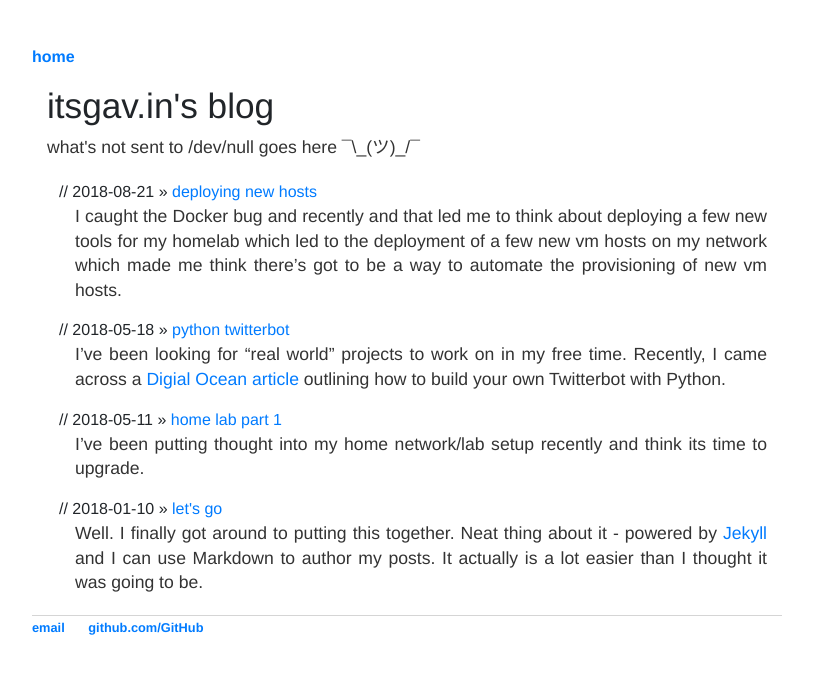
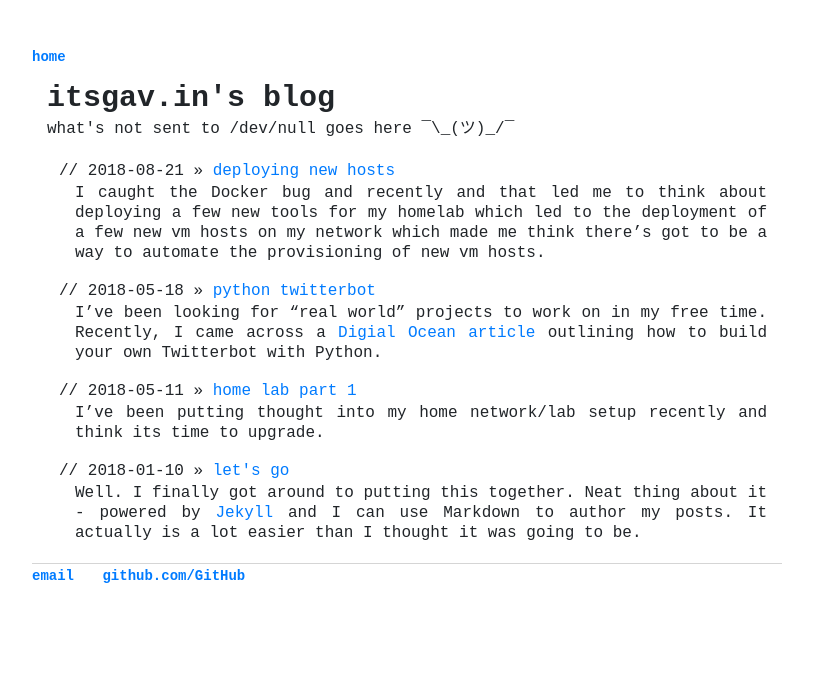
Before and after one commit to nivagator/nivagator.github.io, a Jekyll site: the page built from index.html, in a window 1280 px wide. Shown: the top 674 px of the page, without its empty margins (233-1046 px from the left). Built offline with Jekyll 4.4.1, drawn with Linux system fonts in a browser that asks for light colours.

Commit message:
update main.css for monospace

```diff
--- a/css/main.css
+++ b/css/main.css
@@ -2,14 +2,33 @@ body {
     margin: 45px auto 30px auto;
     max-width: 750px;
     text-align: justify;
-    font-family:'Helvetica', 'Arial', 'Sans-Serif';
+    font-family:monospace;
+    font-size: 16px;
     line-height: 1.5em;
 }
+h1 {
+    font-size: 30px;
+    font-style: normal;
+    font-variant: normal;
+    font-weight: 700;
+    line-height: 26.4px;
+}
+h3 {
+    font-style: normal;
+    font-variant: normal;
+    font-weight: 700;
+    line-height: 15.4px; }
+p {
+    font-style: normal;
+    font-variant: normal;
+    font-weight: 400;
+    line-height: 20px;
+}
 nav ul, footer ul {
-    font-family:'Helvetica', 'Arial', 'Sans-Serif';
     padding: 0px;
     list-style: none;
     font-weight: bold;
+    font-size: 14px;
 }
 nav ul li, footer ul li {
     display: inline;
@@ -17,36 +36,32 @@ nav ul li, footer ul li {
 }
 a {
     text-decoration: none;
-    /* color: rgb(63, 170, 231); */
 }
 a:hover {
     text-decoration: underline;
 }
-h1 {
-    font-size: 2.2em;
-    font-family:'Helvetica', 'Arial', 'Sans-Serif';
-}
-p {
-    font-size: 110%;
-    line-height: 1.4em;
-    color: #333;
-}
 footer {
     border-top: 1px solid #d5d5d5;
-    font-size: .8em;
 }
 
 ul.posts {
     margin: 20px auto 20px;
     padding-left: 12px;
-    font-size: 1em;
 }
-
 ul.posts li {
     list-style: none;
-
 }
-/* ul.posts li span, .meta {
-    font-size: .9em;
-    font-family:'Consolas', 'Monospace';
-} */
+blockquote {
+    font-size: 24px;
+    font-style: normal;
+    font-variant: normal;
+    font-weight: 400;
+    line-height: 30px;
+}
+pre {
+    font-size: 13px;
+    font-style: normal;
+    font-variant: normal;
+    font-weight: 400;
+    line-height: 18.5714px;
+}
```
